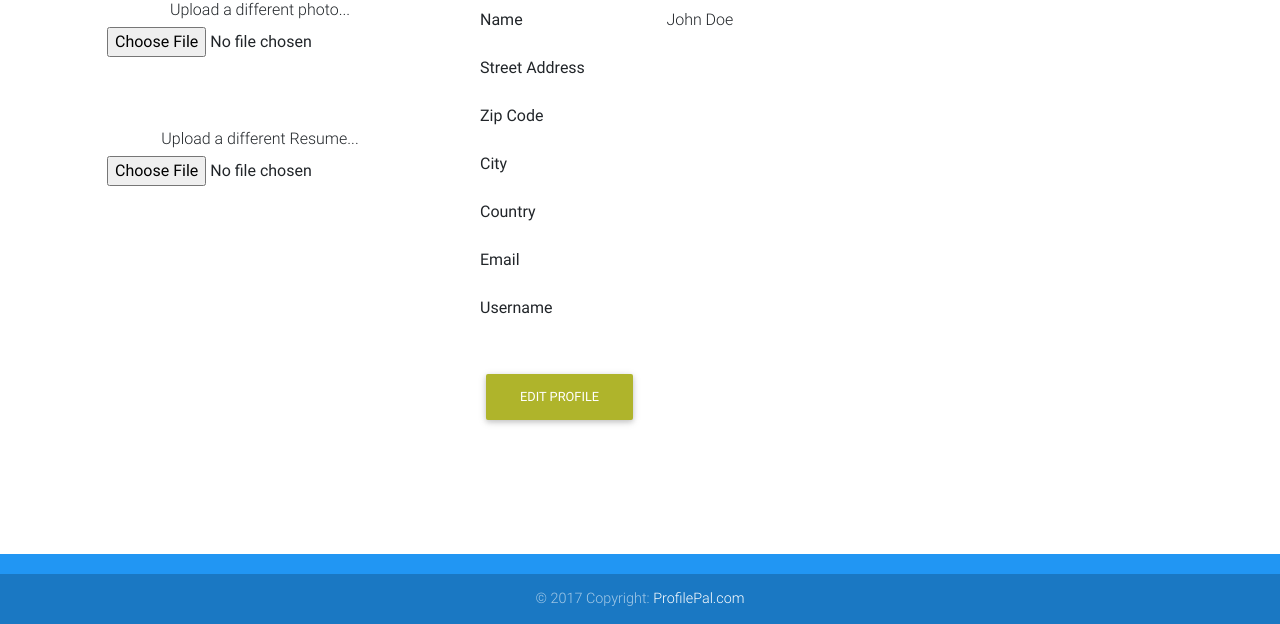
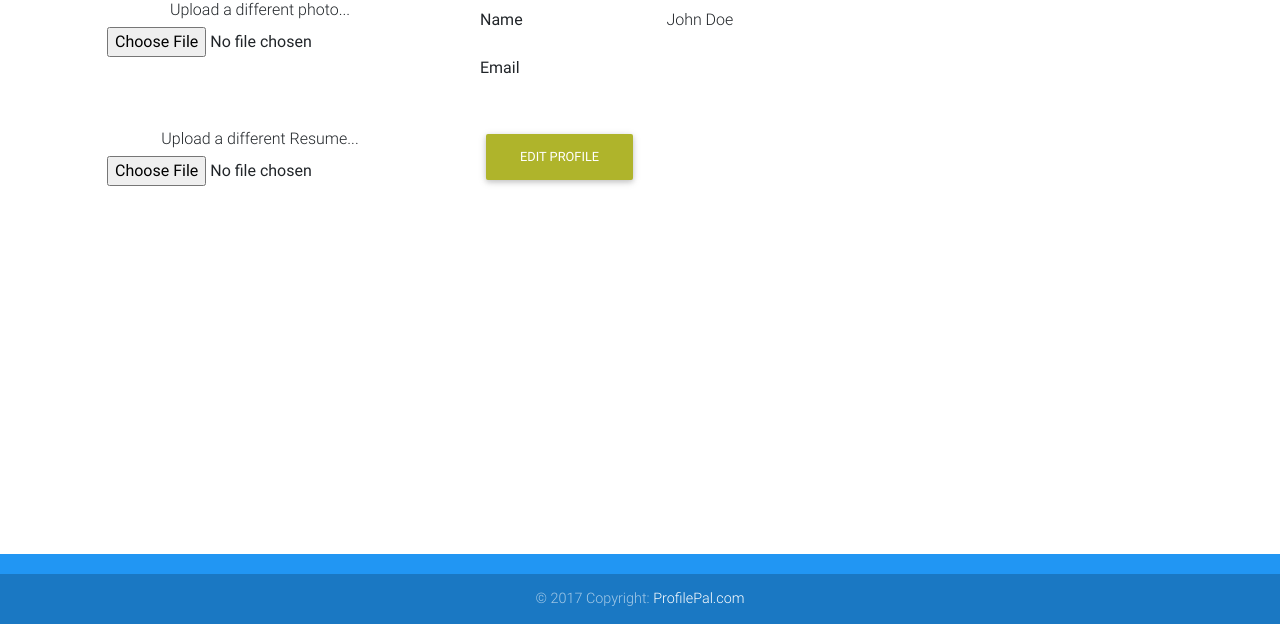
Before and after one commit to arsenakishev/ProfilePal, a Flask app: page /profile in a window 1280 px wide. Shown: the part 176-800 px from the top of the page. Run offline with Flask 2, Linux system fonts and the light colour scheme; the visitor is signed in with stand-in values (Sample User, id 1); data that the repository does not hold is empty; some libraries are stand-ins or nearby versions.

Commit message:
backend for editProfile and profile near complete with the exception of uploading images and resumes

```diff
--- a/main.py
+++ b/main.py
@@ -47,6 +47,7 @@ def signup():
 @app.route('/editProfile', methods=['post', 'get'])
 def editprofile():
     if 'email' not in session: return '<a href="http://127.0.0.1:13000/">log in</a> first!' #requires an account to access this page
+    flag = 0 # 0: no error, 1: password and confirm password not the same, 2: the new email is already associated with an account
     if request.method=='POST':
         if 'confirm' in request.form:
             fname = request.form["firstName"]
@@ -59,8 +60,16 @@ def editprofile():
                 credential = {'email':email,'password':password,
                               'first_name':fname,'last_name':lname}
                 users.find_one_and_update({'email': session['email']}, {'$inc': {'count': 1}, '$set':credential})
+                session['email'] = email
                 return redirect(url_for('dashboard'))
-    return render_template("profile2.html")
+            elif password != confirmPassword:
+                flag = 1
+            elif email != session['email'] and users.find_one(credential):
+                flag = 2
+    user_info = users.find_one({'email':session['email']})
+#example format for user_info:
+#{'email': 'ia761@nyu.edu', 'resume': 'resume', 'last_name': 'Ahmed', 'image': 'C:UsersImranDesktopsig.jpg', 'first_name': 'Imran', 'password': 'pass'}
+    return render_template("profile2.html", flag = flag, user_info = user_info)
 
 @app.route('/dashboard')
 def dashboard():
@@ -69,7 +78,8 @@ def dashboard():
 @app.route("/profile")
 def profile():
     if 'email' not in session: return '<a href="http://127.0.0.1:13000/">log in</a> first!' #requires an account to access this page
-    return render_template("profile.html")
+    user_info = users.find_one({'email':session['email']})
+    return render_template("profile.html", user_info = user_info)
 
 @app.route('/logout')
 def logOut():
--- a/templates/profile.html
+++ b/templates/profile.html
@@ -28,29 +28,8 @@
                     <label class="col-lg-3 control-label"><strong>Name</strong></label>
                     <label class="col-lg-3 control-label">John Doe</label>
                 </div>
-                  <div class="form-group">
-                      <label class="col-lg-3 control-label"><strong>Street Address</strong></label>
-                    <label class="col-lg-3 control-label"></label>
-                </div>
-                 <div class="form-group">
-                     <label class="col-lg-3 control-label"><strong>Zip Code</strong></label>
-                    <label class="col-lg-3 control-label"></label>
-                </div>
-                 <div class="form-group">
-                    <label class="col-lg-3 control-label"><strong>City</strong></label>
-                    <label class="col-lg-3 control-label"></label>
-                </div>
-                 <div class="form-group">
-                    <label class="col-lg-3 control-label"><strong>Country</strong></label>
-                    <label class="col-lg-3 control-label"></label>
-                </div>
                 <div class="form-group">
                     <label class="col-lg-3 control-label"><strong>Email</strong></label>
-                    <label class="col-lg-3 control-label"></label>
-                </div>
-
-                <div class="form-group">
-                    <label class="col-md-3 control-label"><strong>Username</strong></label>
                     <label class="col-lg-3 control-label"></label>
                 </div>
 
```
